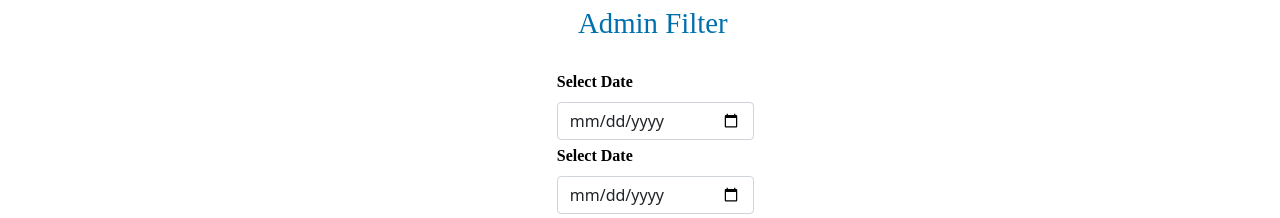
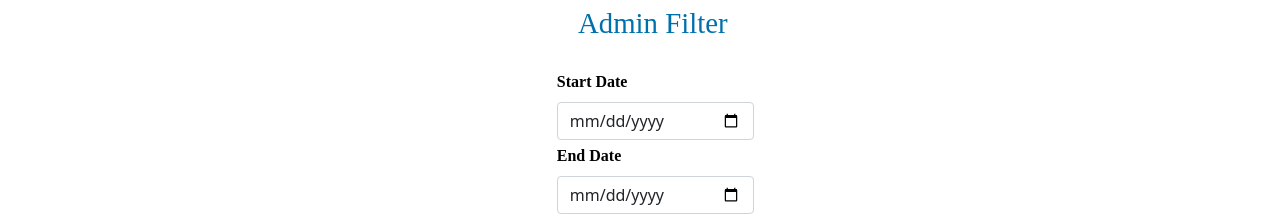
Before and after one commit to natalie3010/rewards-app-frontend, a React (Create React App) app: page /filter in a window 1280 px wide. Shown: the part 140-358 px from the top of the page. Built offline with nearby package versions, Linux system fonts and the light colour scheme.

Commit message:
date names

```diff
--- a/src/pages/Admin/Filter/index.jsx
+++ b/src/pages/Admin/Filter/index.jsx
@@ -29,7 +29,7 @@ function Filter() {
               <div className="row">
                 <div className="col-md-4">
                   <Form.Group controlId="dob">
-                    <Form.Label>Select Date</Form.Label>
+                    <Form.Label>Start Date</Form.Label>
                     <Form.Control
                       type="date"
                       name="dob"
@@ -46,7 +46,7 @@ function Filter() {
                 <div className="row">
                   <div className="col-md-4">
                     <Form.Group controlId="dob">
-                      <Form.Label>Select Date</Form.Label>
+                      <Form.Label>End Date</Form.Label>
                       <Form.Control
                         type="date"
                         name="dob"
```
